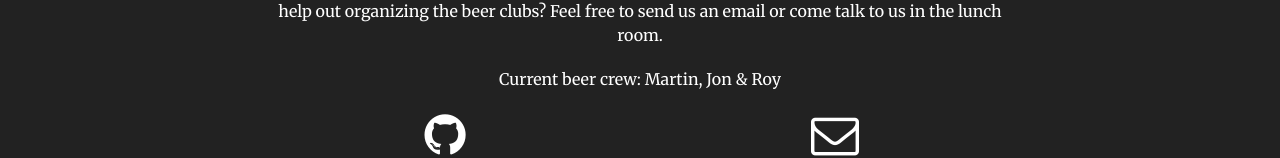
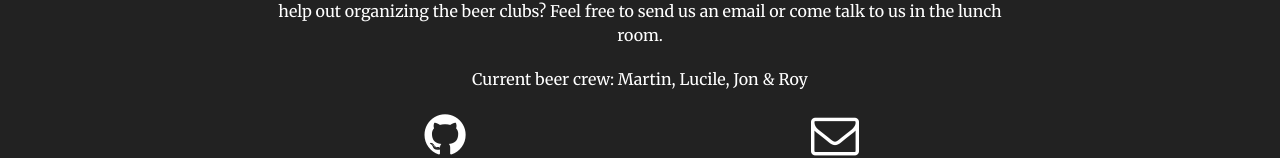
Before and after one commit to navet-beerclub/navet-beerclub.github.io, a website: page index.html in a window 1280 px wide. Shown: the part 2250-2408 px from the top of the page. Drawn offline with nearby package versions, Linux system fonts and the light colour scheme.

Commit message:
Update beer crew

```diff
--- a/index.html
+++ b/index.html
@@ -124,7 +124,7 @@
                     <h2 class="section-heading">Contact Us</h2>
                     <hr class="primary">
                     <p>Do you have any suggestions for the beer club, or beer recommendations? Or maybe you want to help out organizing the beer clubs? Feel free to send us an email or come talk to us in the lunch room.</p>
-                    <p>Current beer crew: Martin, Jon & Roy</p>
+                    <p>Current beer crew: Martin, Lucile, Jon & Roy</p>
                 </div>
                 <div class="col-lg-4 col-lg-offset-2 text-center">
                     <p><a href="https://github.com/navet-beerclub/navet-beerclub.github.io"><font color="white"><i class="fa fa-github fa-3x sr-contact"></i></font><br>navet-beerclub</a></p>
```
